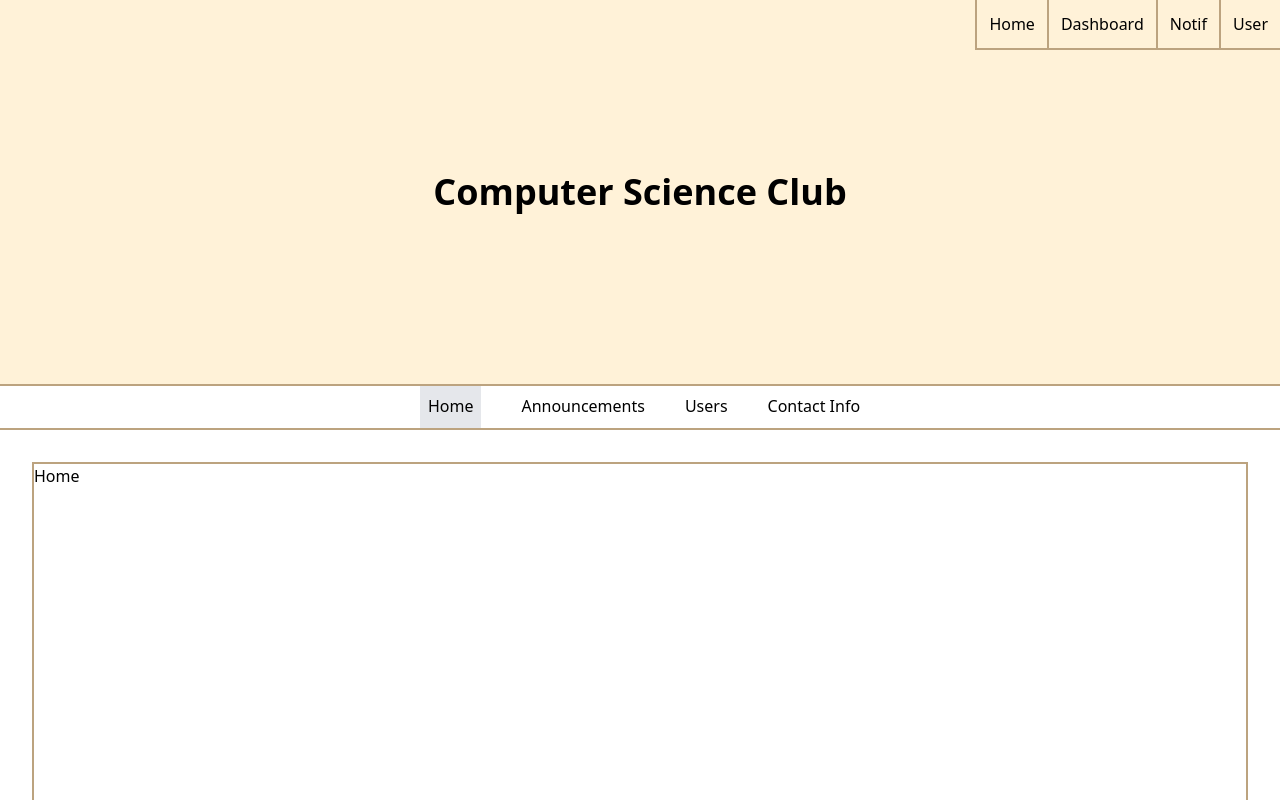
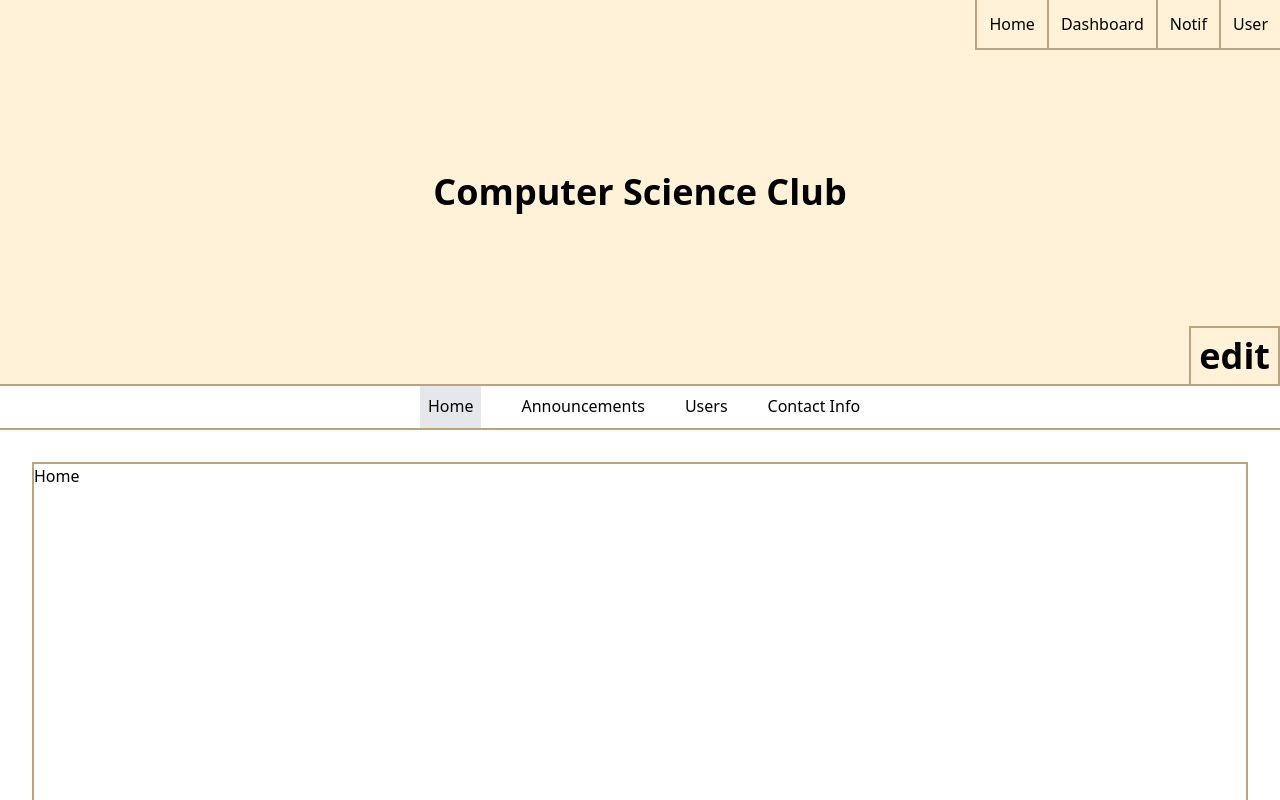
Before and after one commit to jmai321/csuclubconnect, a React (Create React App) app: page /cal-poly-humboldt/cs-club in a window 1280 px wide. Shown: the top 800 px of the page. Built offline with nearby package versions, Linux system fonts and the light colour scheme; data requests are answered from the project's data file; the HTML template or start-up script is replaced by a standard one.

Commit message:
updated clubpage, added edit button, minor styling fixes

```diff
--- a/src/ClubPage/ClubBanner.tsx
+++ b/src/ClubPage/ClubBanner.tsx
@@ -1,11 +1,15 @@
 import React from 'react';
+import EditButton from './EditButton';
 
 const ClubBanner: React.FC<{ name: string }> = ({ name }) => {
-    return (
-        <div className="h-96 flex flex-col items-center justify-center bg-custom-color text-custom-text-color text-4xl font-bold text-center">
-            {name}
-        </div>
-     );
-}
+  return (
+    <div className="relative flex flex-col justify-center items-center h-96 bg-custom-color text-custom-text-color text-4xl font-bold text-center">
+      {name}
+      <div className="absolute bottom-0 right-0">
+        <EditButton />
+      </div>
+    </div>
+  );
+};
 
 export default ClubBanner;
--- /dev/null
+++ b/src/ClubPage/EditButton.tsx
@@ -0,0 +1,11 @@
+import React from 'react';
+
+const EditButton: React.FC = () => {
+    return (
+        <button className="p-2 border-t-2 border-x-2 border-custom-color3 hover:bg-custom-color2">
+            edit
+        </button>
+     );
+}
+
+export default EditButton;
--- a/src/HomePage/NavBar/TopNav.tsx
+++ b/src/HomePage/NavBar/TopNav.tsx
@@ -3,7 +3,7 @@ import { Link } from 'react-router-dom';
 
 const TopNav: React.FC = () => {
     return (
-        <div className="flex p-0">
+        <div className="flex p-0 mr-4">
             <Link to ="/" className="border-l-2 border-l-solid p-3 border-l-custom-color3 hover:bg-custom-color2">Home</Link>
             <button className="border-l-2 border-l-solid p-3 border-l-custom-color3 hover:bg-custom-color2">Dashboard</button>
             <button className="border-l-2 border-l-solid p-3 border-l-custom-color3 hover:bg-custom-color2">Notif</button>
```
